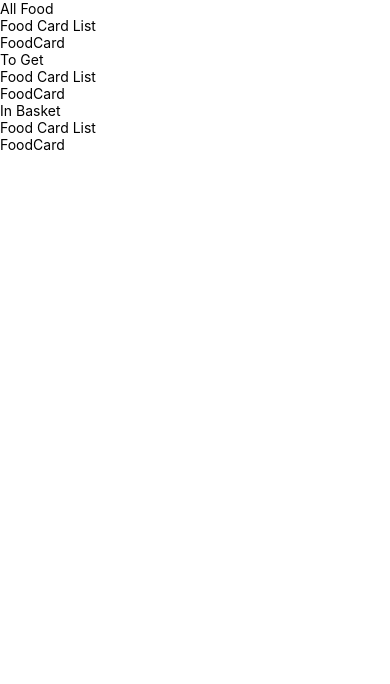
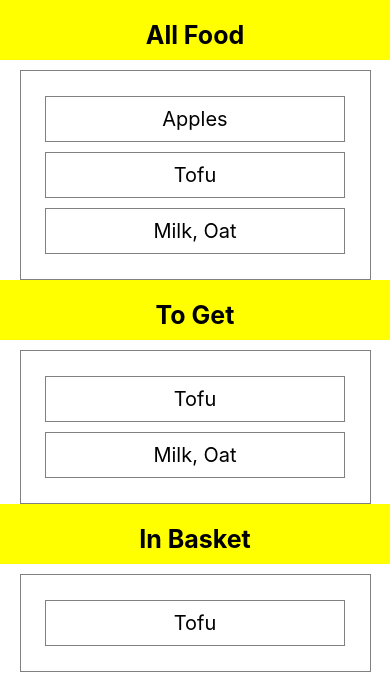
Before and after one commit to EonMcC/tapashop, a React Native app: screen / in a window 390 px wide. Shown: the top 684 px of the page. Built offline with nearby package versions, Linux system fonts and the light colour scheme.

Commit message:
InBasket and ToGet Containers set up

```diff
--- a/App.js
+++ b/App.js
@@ -5,20 +5,23 @@ import ToGetCont from "./containers/ToGetCont";
 import InBasketCont from "./containers/InBasketCont";
 
 export default function App() {
+  let allFood = [
+    { name: "Apples", toGet: false, inBasket: false },
+    { name: "Tofu", toGet: true, inBasket: true },
+    { name: "Milk, Oat", toGet: true, inBasket: false },
+  ];
+
   return (
-    <>
-      <AllFoodCont></AllFoodCont>
-      <ToGetCont></ToGetCont>
-      <InBasketCont></InBasketCont>
-    </>
+    <View style={styles.app}>
+      <AllFoodCont allFood={allFood}></AllFoodCont>
+      <ToGetCont allFood={allFood}></ToGetCont>
+      <InBasketCont allFood={allFood}></InBasketCont>
+    </View>
   );
 }
 
 const styles = StyleSheet.create({
-  container: {
+  app: {
     flex: 1,
-    backgroundColor: "#fff",
-    alignItems: "center",
-    justifyContent: "center",
   },
 });
--- a/components/FoodCard.js
+++ b/components/FoodCard.js
@@ -1,10 +1,27 @@
 import React from "react";
 import { View, Text, StyleSheet } from "react-native";
 
-const FoodCard = () => {
-  return <Text>FoodCard</Text>;
+const FoodCard = ({ food }) => {
+  return (
+    <View style={styles.card}>
+      <Text style={styles.cardText}>{food.name}</Text>
+    </View>
+  );
 };
 
-const styles = StyleSheet.create({});
+const styles = StyleSheet.create({
+  card: {
+    borderColor: "grey",
+    width: 300,
+    borderWidth: 1,
+    justifyContent: "center",
+    alignItems: "center",
+    padding: 10,
+    margin: 5,
+  },
+  cardText: {
+    fontSize: 20,
+  },
+});
 
 export default FoodCard;
--- a/components/FoodCardList.js
+++ b/components/FoodCardList.js
@@ -2,20 +2,27 @@ import React from "react";
 import { View, Text, StyleSheet } from "react-native";
 import FoodCard from "./FoodCard";
 
-const FoodCardList = ({ allFood }) => {
-  let allFoodMapped = () => {
-    let mappedFood = allFood.map((food) => {
-      return food;
-    });
-  };
+const FoodCardList = ({ food }) => {
+  let foodList = food.map((food, index) => (
+    <FoodCard food={food} key={index}></FoodCard>
+  ));
+
   return (
-    <>
-      <Text>Food Card List</Text>
-      <FoodCard>{allFoodMapped}</FoodCard>
-    </>
+    <View style={styles.foodCardList}>
+      <View>{foodList}</View>
+    </View>
   );
 };
 
-const styles = StyleSheet.create({});
+const styles = StyleSheet.create({
+  foodCardList: {
+    borderColor: "grey",
+    borderWidth: 1,
+    width: "90%",
+    alignItems: "center",
+    marginTop: 10,
+    padding: 20,
+  },
+});
 
 export default FoodCardList;
--- a/containers/AllFoodCont.js
+++ b/containers/AllFoodCont.js
@@ -2,16 +2,34 @@ import React from "react";
 import { View, Text, StyleSheet } from "react-native";
 import FoodCardList from "../components/FoodCardList";
 
-const AllFoodCont = () => {
-  let allFood = ["Apples", "Tofu", "Milk, Oat", "Pasta", "Coffee"];
+const AllFoodCont = ({ allFood }) => {
   return (
-    <>
-      <Text>All Food</Text>
-      <FoodCardList allFood={allFood}></FoodCardList>
-    </>
+    <View style={styles.allFoodCont}>
+      <View style={styles.header}>
+        <Text style={styles.headerFont}>All Food</Text>
+      </View>
+      <FoodCardList food={allFood}></FoodCardList>
+    </View>
   );
 };
 
-const styles = StyleSheet.create({});
+const styles = StyleSheet.create({
+  allFoodCont: {
+    width: "100%",
+    justifyContent: "center",
+    alignItems: "center",
+  },
+  header: {
+    paddingTop: 20,
+    paddingBottom: 10,
+    backgroundColor: "yellow",
+    width: "100%",
+  },
+  headerFont: {
+    textAlign: "center",
+    fontSize: 25,
+    fontWeight: "bold",
+  },
+});
 
 export default AllFoodCont;
--- a/containers/InBasketCont.js
+++ b/containers/InBasketCont.js
@@ -2,13 +2,36 @@ import React from "react";
 import { View, Text, StyleSheet } from "react-native";
 import FoodCardList from "../components/FoodCardList";
 
-const InBasketCont = () => {
+const InBasketCont = ({ allFood }) => {
+  let foodList = allFood.filter((food, index) => food.inBasket);
+
   return (
-    <>
-      <Text>In Basket</Text>
-      <FoodCardList></FoodCardList>
-    </>
+    <View style={styles.inBasketCont}>
+      <View style={styles.header}>
+        <Text style={styles.headerFont}>In Basket</Text>
+      </View>
+      <FoodCardList food={foodList}></FoodCardList>
+    </View>
   );
 };
 
+const styles = StyleSheet.create({
+  inBasketCont: {
+    width: "100%",
+    justifyContent: "center",
+    alignItems: "center",
+  },
+  header: {
+    paddingTop: 20,
+    paddingBottom: 10,
+    backgroundColor: "yellow",
+    width: "100%",
+  },
+  headerFont: {
+    textAlign: "center",
+    fontSize: 25,
+    fontWeight: "bold",
+  },
+});
+
 export default InBasketCont;
--- a/containers/ToGetCont.js
+++ b/containers/ToGetCont.js
@@ -2,13 +2,36 @@ import React from "react";
 import { View, Text, StyleSheet } from "react-native";
 import FoodCardList from "../components/FoodCardList";
 
-const ToGetCont = () => {
+const ToGetCont = ({ allFood }) => {
+  let foodList = allFood.filter((food, index) => food.toGet);
+
   return (
-    <>
-      <Text>To Get</Text>
-      <FoodCardList></FoodCardList>
-    </>
+    <View style={styles.toGetCont}>
+      <View style={styles.header}>
+        <Text style={styles.headerFont}>To Get</Text>
+      </View>
+      <FoodCardList food={foodList}></FoodCardList>
+    </View>
   );
 };
 
+const styles = StyleSheet.create({
+  toGetCont: {
+    width: "100%",
+    justifyContent: "center",
+    alignItems: "center",
+  },
+  header: {
+    paddingTop: 20,
+    paddingBottom: 10,
+    backgroundColor: "yellow",
+    width: "100%",
+  },
+  headerFont: {
+    textAlign: "center",
+    fontSize: 25,
+    fontWeight: "bold",
+  },
+});
+
 export default ToGetCont;
```
